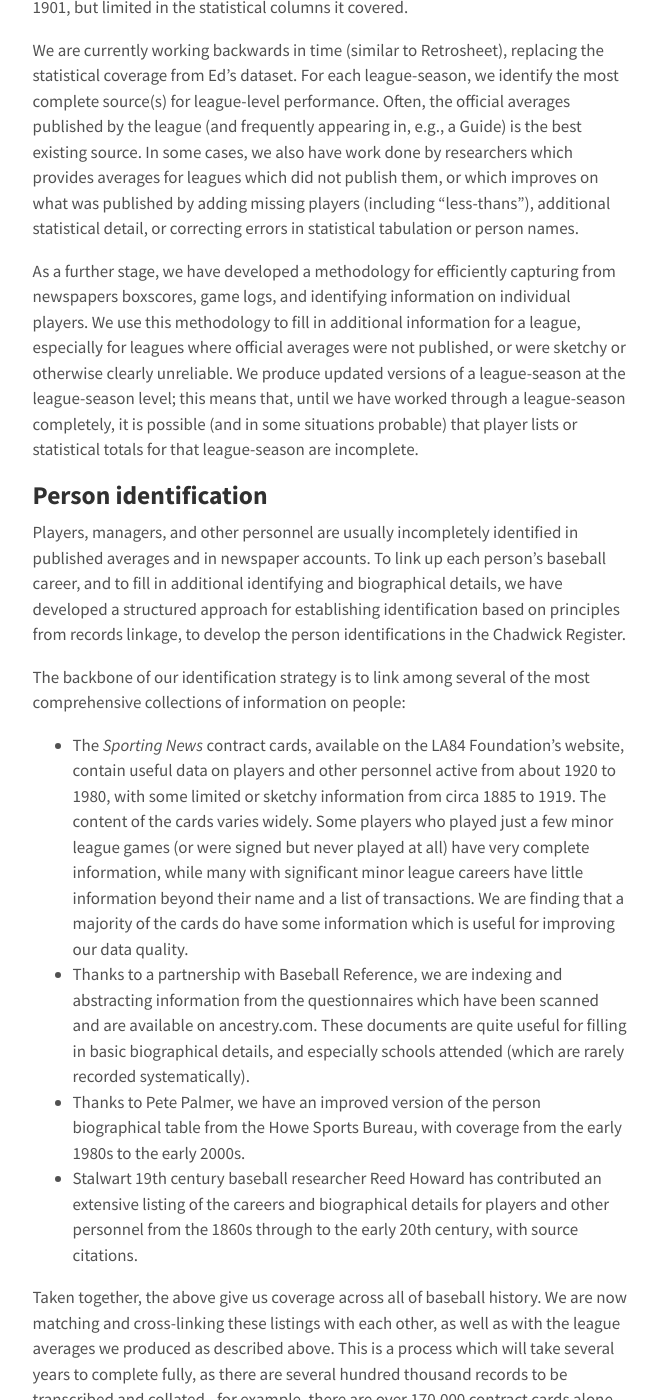
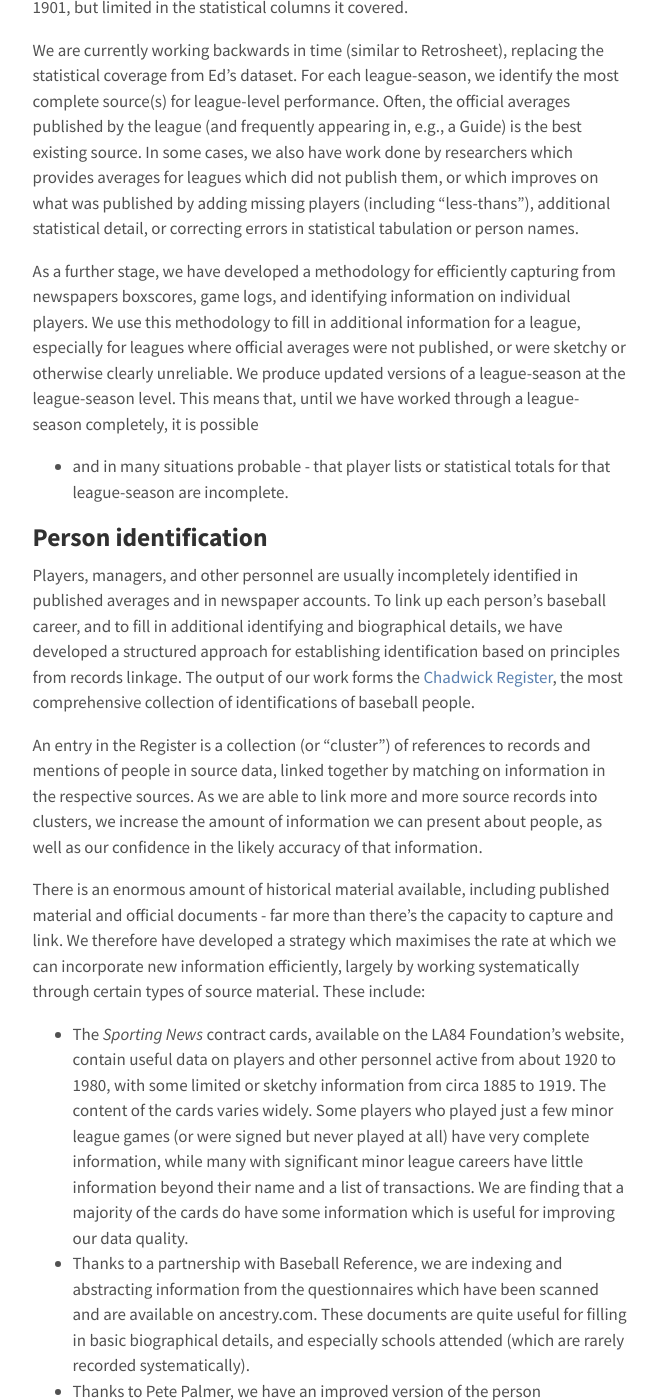
Before and after one commit to chadwickbureau/chadwickbureau.github.io, a Jekyll site: the page built from doc/historical.md, in a window 1280 px wide and 1400 px high, scrolled down 1654 px. Shown: the whole window, without its empty margins (310-968 px from the left). Built offline with Jekyll 4.4.1, drawn with Linux system fonts in a browser that asks for light colours; our own code applies the rules of GitHub Pages for plain Markdown files; some of the changed text lies outside the part shown.

Commit message:
Update historical.md

```diff
--- a/doc/historical.md
+++ b/doc/historical.md
@@ -3,7 +3,7 @@ title: About historical minor league data
 ---
 
 At the moment, the data on professional baseball outside of the Major Leagues, as seen,
-for example, on baseball-reference.com, are a mashup which combines a  number of secondary
+for example, on baseball-reference.com, are a mashup which combines a number of secondary
 datasets produced over the years by various researchers.
 Most of these datasets focused on information of interest to the researcher,
 and therefore their coverage was targeted to particular leagues, people, and/or types of
@@ -90,9 +90,9 @@ from newspapers boxscores, game logs, and identifying information on individual
 We use this methodology to fill in additional information for a league,
 especially for leagues where official averages were not published, or were sketchy
 or otherwise clearly unreliable.
-We produce updated versions of a league-season at the league-season level; this
+We produce updated versions of a league-season at the league-season level. This
 means that, until we have worked through a league-season completely, it is possible
-(and in some situations probable) that player lists or statistical totals
+- and in many situations probable - that player lists or statistical totals
 for that league-season are incomplete.
 
 
@@ -102,11 +102,21 @@ Players, managers, and other personnel are usually incompletely identified in
 published averages and in newspaper accounts.
 To link up each person's baseball career, and to fill in additional identifying
 and biographical details, we have developed a structured approach for establishing
-identification based on principles from records linkage, to develop the
-person identifications in the Chadwick Register.
+identification based on principles from records linkage.
+The output of our work forms the [Chadwick Register](https://github.com/chadwickbureau/register),
+the most comprehensive collection of identifications of baseball people.
 
-The backbone of our identification strategy is to link among several of the most
-comprehensive collections of information on people:
+An entry in the Register is a collection (or "cluster") of references to records and mentions
+of people in source data, linked together by matching on information in the
+respective sources.  As we are able to link more and more source records into
+clusters, we increase the amount of information we can present about people, as
+well as our confidence in the likely accuracy of that information.
+
+There is an enormous amount of historical material available, including
+published material and official documents - far more than there's the capacity
+to capture and link.  We therefore have developed a strategy which maximises
+the rate at which we can incorporate new information efficiently, largely by
+working systematically through certain types of source material.  These include:
 
 * The _Sporting News_ contract cards, available on the LA84 Foundation's website,
   contain useful data on players and other personnel active from about 1920 to 1980,
@@ -126,16 +136,6 @@ comprehensive collections of information on people:
   listing of the careers and biographical details for players and other personnel
   from the 1860s through to the early 20th century, with source citations.
 
-Taken together, the above give us coverage across all of baseball history.  We are
-now matching and cross-linking these listings with each other, as well as with the
-league averages we produced as described above.  This is a process which will take
-several years to complete fully, as there are several hundred thousand records to
-be transcribed and collated - for example, there are over 170,000 contract cards alone.
-In the meanwhile, an important output of the process is that we will be able to
-provide source links for more and more person entries.  For example,
-where we have linked a person to a contract card, Baseball Reference displays
-link(s) to their corresponding card(s) on the person's page.
-
 The person details we can glean from the above sources are often still incomplete.
 One of the achievements of the Macmillan Encyclopedia was not just getting historical
 statistics organised and checked, but also providing biographical details for players
@@ -151,6 +151,26 @@ players and personnel in near-real time.  In addition, once we have linked contr
 profiles, or questionnaires to Register people, but information on them is still missing,
 they have a go at seeing if they can find information from other sources to fill out
 demographics in the Register.
+
+As we progress with the records linkage process, as part of the
+[Register](https://github.com/chadwickbureau/register) we will make available
+information about the records in each person's identity cluster.
+This includes references to person IDs in other systems, such as MLBAM
+and Wikidata.  It also includes references to other source materials which are
+not necessarily one-to-one with people; for example, we provide references
+to TSN contract cards and findagrave.com memorials.
+
+Reconstructing correct identifications of people from historical records can
+be tricky, given the incompletness, ambiguity, and sometimes downright inaccuracy
+of records.  The documentation of the Register outlines our technical approach,
+including how Chadwick person cluster identifiers evolve to reflect our
+constantly-improving understanding.  Our objective is to optimise the
+rate we are able to improve the overall quality of the composite data we
+provide.  Therefore, it's not *per se* our objective, in the short run, for
+any of those cross-references to be comprehensive.  For example, we have linked
+only around 15% of the TSN contract cards to date.  It will be quite some time
+before this approaches full linkage, as we prioritise matching cards which help
+the most in improving the biographical and career data that people see.
 
 
 ## Summary
```
Also changed, not shown: other parts of doc/historical.md (+2 -2 lines).
